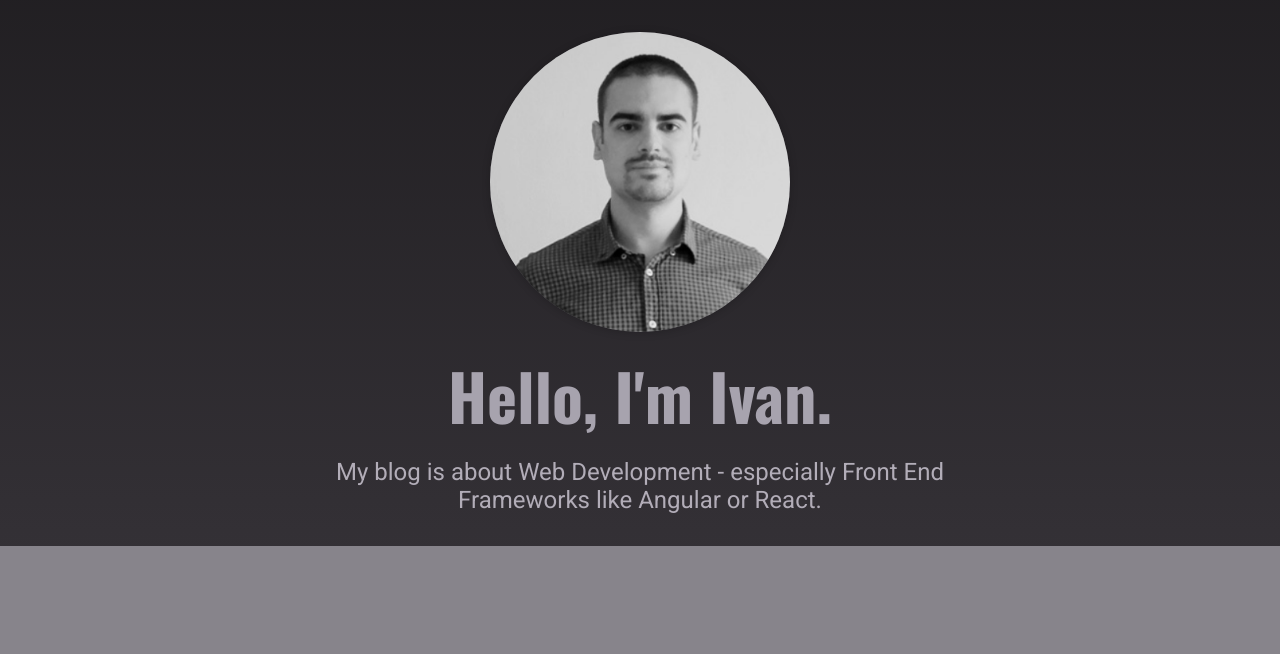
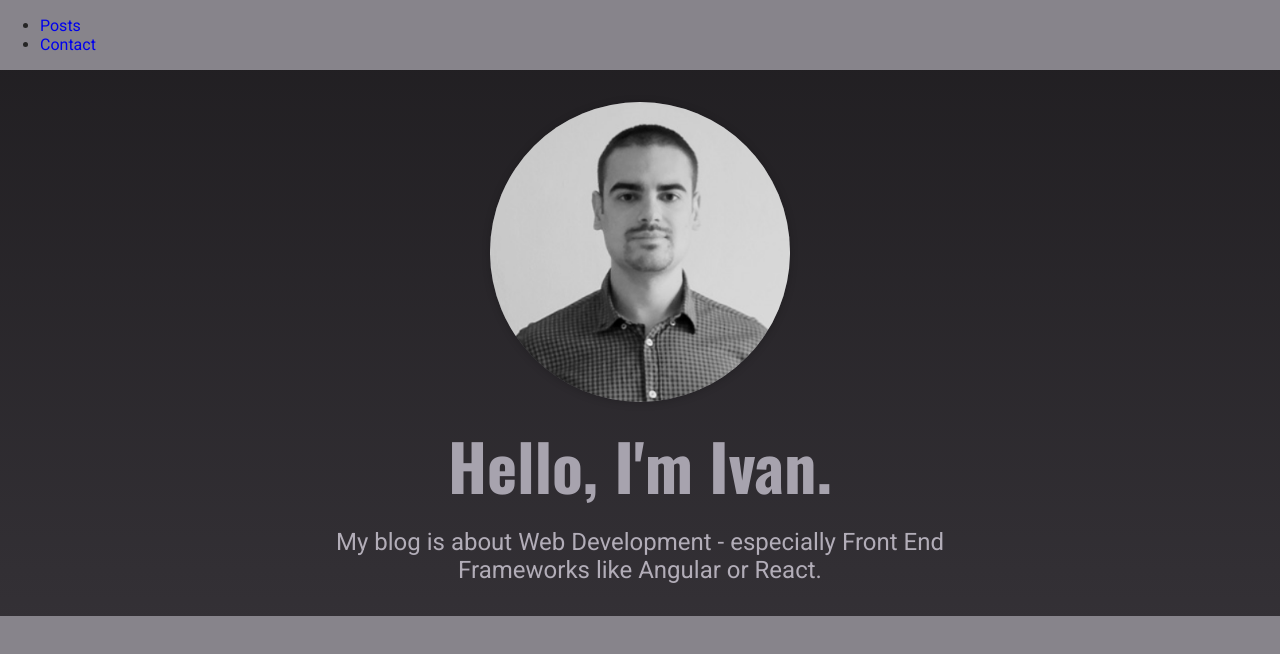
Before and after one commit to IvanPKostadinov/nextjs-blog, a Next.js app: page / in a window 1280 px wide. Shown: the top 654 px of the page. Built offline with nearby package versions, Linux system fonts and the light colour scheme.

Commit message:
added a Layout wrapper Component with Navigation Bar

```diff
--- /dev/null
+++ b/components/layout/layout.js
@@ -0,0 +1,14 @@
+import { Fragment } from 'react';
+
+import MainNavigation from './main-navigation';
+
+function Layout(props) {
+  return (
+    <Fragment>
+      <MainNavigation />
+      <main>{props.children}</main>
+    </Fragment>
+  );
+}
+
+export default Layout;
--- /dev/null
+++ b/components/layout/logo.js
@@ -0,0 +1,3 @@
+function Logo() {}
+
+export default Logo;
--- /dev/null
+++ b/components/layout/main-navigation.js
@@ -0,0 +1,28 @@
+import Link from 'next/link';
+
+import Logo from './logo';
+
+function MainNavigation() {
+  return (
+    <header>
+      <Link href='/'>
+        {/* if we want an <a> element here, we shoud add it, when we have React Components */}
+        <a>
+          <Logo />
+        </a>
+      </Link>
+      <nav>
+        <ul>
+          <li>
+            <Link href='/posts'>Posts</Link>
+          </li>
+          <li>
+            <Link href='/contact'>Contact</Link>
+          </li>
+        </ul>
+      </nav>
+    </header>
+  );
+}
+
+export default MainNavigation;
--- a/pages/_app.js
+++ b/pages/_app.js
@@ -1,7 +1,12 @@
-import '../styles/globals.css'
+import '../styles/globals.css';
+import Layout from '../components/layout/layout';
 
 function MyApp({ Component, pageProps }) {
-  return <Component {...pageProps} />
+  return (
+    <Layout>
+      <Component {...pageProps} />
+    </Layout>
+  );
 }
 
-export default MyApp
+export default MyApp;
```
